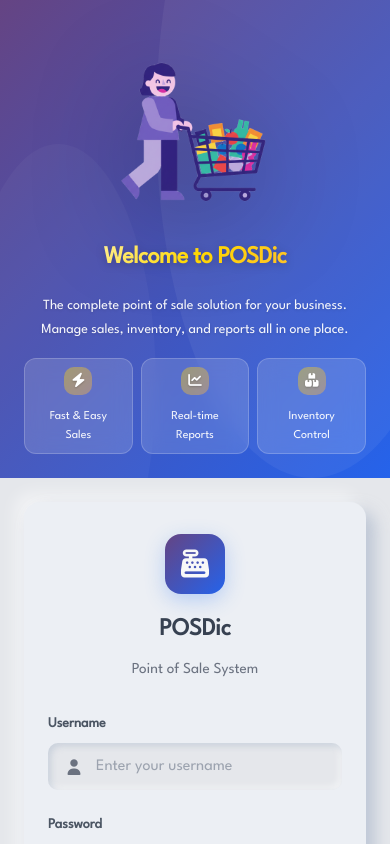
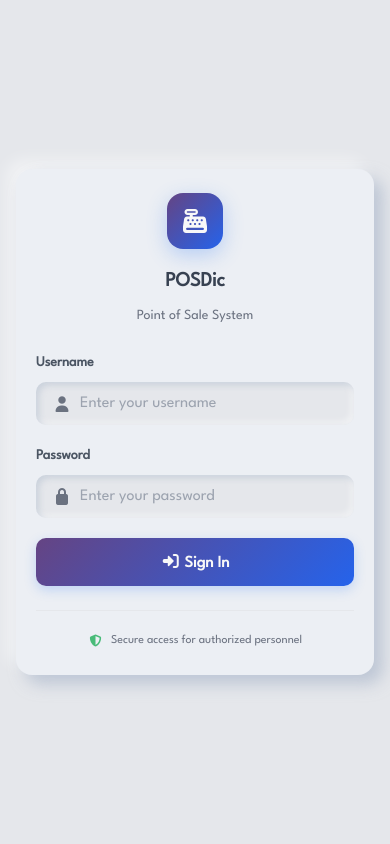
Before and after one commit to lexCoder2/POSDic, an Angular app: page /login in a window 390 px wide. Built offline with nearby package versions, Linux system fonts and the light colour scheme; a web font is replaced by a local one.

Commit message:
fix login

```diff
--- a/src/app/components/login/login.component.html
+++ b/src/app/components/login/login.component.html
@@ -38,8 +38,14 @@
         <p class="logo-subtitle">{{ "LOGIN.SUBTITLE" | translate }}</p>
       </div>
 
-      <form (ngSubmit)="onSubmit()" class="login-form">
-        <div *ngIf="error" class="error-message">
+      <form (ngSubmit)="onSubmit()" class="login-form" [class.has-error]="!!error">
+        <!-- Debug info (remove in production) -->
+        <!-- <div style="padding: 0.5rem; background: #f0f0f0; margin-bottom: 1rem; font-size: 0.75rem;">
+          Loading: {{ loading }}<br>
+          Error: {{ error || 'none' }}
+        </div> -->
+
+        <div *ngIf="error" class="error-message" [@.disabled]="false">
           <i class="fas fa-exclamation-circle"></i>
           {{ error }}
         </div>
@@ -58,6 +64,7 @@
               required
               [disabled]="loading"
               autocomplete="username"
+              (input)="onInputChange()"
             />
           </div>
         </div>
@@ -76,6 +83,7 @@
               required
               [disabled]="loading"
               autocomplete="current-password"
+              (input)="onInputChange()"
             />
           </div>
         </div>
--- a/src/app/components/login/login.component.scss
+++ b/src/app/components/login/login.component.scss
@@ -5,6 +5,12 @@
   align-items: stretch;
   min-height: 100vh;
   background: $bg-primary;
+
+  // Mobile: constrain to 100vh max
+  @media (max-width: 968px) {
+    max-height: 100vh;
+    overflow: hidden;
+  }
 }
 
 // Left Panel - Description & Image
@@ -237,22 +243,34 @@
 
 // Form styles
 .login-form {
+  &.has-error {
+    animation: formShake 0.3s ease;
+  }
+
+  @keyframes formShake {
+    0%, 100% { transform: translateX(0); }
+    25% { transform: translateX(-5px); }
+    75% { transform: translateX(5px); }
+  }
+
   .error-message {
-    background: rgba($danger, 0.1);
-    border: 1px solid rgba($danger, 0.3);
+    background: rgba($danger, 0.15);
+    border: 2px solid rgba($danger, 0.4);
     color: $danger-dark;
     padding: 0.875rem 1rem;
     border-radius: $radius-lg;
     margin-bottom: 1.5rem;
     font-size: $font-size-sm;
-    font-weight: $font-weight-medium;
+    font-weight: $font-weight-semibold;
     display: flex;
     align-items: center;
     gap: 0.5rem;
-    animation: slideDown 0.3s ease;
+    animation: slideDownShake 0.5s ease;
+    box-shadow: 0 4px 12px rgba($danger, 0.15);
 
     i {
-      font-size: 1rem;
+      font-size: 1.1rem;
+      color: $danger;
     }
   }
 
@@ -264,6 +282,32 @@
     to {
       opacity: 1;
       transform: translateY(0);
+    }
+  }
+
+  @keyframes slideDownShake {
+    0% {
+      opacity: 0;
+      transform: translateY(-10px);
+    }
+    50% {
+      opacity: 1;
+      transform: translateY(0);
+    }
+    60% {
+      transform: translateX(-5px);
+    }
+    70% {
+      transform: translateX(5px);
+    }
+    80% {
+      transform: translateX(-3px);
+    }
+    90% {
+      transform: translateX(3px);
+    }
+    100% {
+      transform: translateX(0);
     }
   }
 
@@ -397,134 +441,93 @@
     flex-direction: column;
   }
 
+  // Hide left panel on mobile to fit 100vh
   .left-panel {
-    flex: none;
-    padding: 2rem;
-    min-height: auto;
-
-    .panel-content {
-      .welcome-title {
-        font-size: 2rem;
-      }
-
-      .welcome-description {
-        font-size: $font-size-base;
-        margin-bottom: 1.5rem;
-      }
-
-      .feature-list {
-        gap: 0.75rem;
-
-        .feature-item {
-          padding: 0.75rem 1rem;
-          min-width: 110px;
-
-          i {
-            width: 36px;
-            height: 36px;
-            font-size: 1rem;
-          }
-        }
-      }
-    }
-
-    .panel-image {
-      margin-top: 2rem;
-
-      img {
-        max-height: 250px;
-      }
-    }
+    display: none;
   }
 
   .right-panel {
     padding: 2rem;
+    flex: 1;
+    display: flex;
+    align-items: center;
+    justify-content: center;
+    min-height: 100vh;
+    max-height: 100vh;
+    overflow-y: auto;
   }
 
   .login-card {
     padding: 2rem 1.5rem;
+    margin: auto 0;
   }
 }
 
 @media (max-width: 576px) {
+  // Left panel already hidden on mobile
   .left-panel {
-    padding: 1.5rem;
-
-    .panel-content {
-      .welcome-title {
-        font-size: 1.5rem;
-      }
-
-      .welcome-description {
-        font-size: $font-size-sm;
-        margin-bottom: 1rem;
-      }
-
-      .feature-list {
-        gap: 0.5rem;
-
-        .feature-item {
-          padding: 0.5rem 0.75rem;
-          min-width: auto;
-          flex: 1;
-
-          span {
-            font-size: $font-size-xs;
-          }
-
-          i {
-            width: 28px;
-            height: 28px;
-            font-size: 0.85rem;
-          }
-        }
-      }
-    }
-
-    .panel-image {
-      margin-top: 1.5rem;
-
-      img {
-        max-height: 180px;
-      }
-    }
+    display: none;
   }
 
   .right-panel {
-    padding: 1.5rem;
+    padding: 1rem;
+    min-height: 100vh;
+    max-height: 100vh;
   }
 
   .login-card {
-    padding: 2rem 1.5rem;
+    padding: 1.5rem 1.25rem;
     border-radius: $radius-2xl;
+    max-width: 100%;
   }
 
   .logo-section {
-    margin-bottom: 2rem;
+    margin-bottom: 1.5rem;
 
     .logo-icon {
-      width: 60px;
-      height: 60px;
+      width: 56px;
+      height: 56px;
 
       i {
-        font-size: 1.75rem;
+        font-size: 1.5rem;
       }
     }
 
     .logo-title {
-      font-size: $font-size-3xl;
+      font-size: $font-size-2xl;
+    }
+
+    .logo-subtitle {
+      font-size: $font-size-sm;
     }
   }
 
   .login-form {
+    .error-message {
+      padding: 0.75rem 0.875rem;
+      font-size: $font-size-xs;
+      margin-bottom: 1rem;
+    }
+
     .form-group {
+      margin-bottom: 1.25rem;
+
       .input-wrapper input {
         font-size: 16px; // Prevent iOS zoom
+        padding: 0.875rem 0.875rem 0.875rem 2.75rem;
       }
     }
 
     .btn-submit {
       font-size: 16px;
+      padding: 0.875rem 1.25rem;
+      min-height: 48px;
     }
   }
+
+  .footer-text {
+    margin-top: 1.5rem;
+    padding-top: 1.25rem;
+    font-size: $font-size-xs;
+  }
 }
--- a/src/app/components/login/login.component.ts
+++ b/src/app/components/login/login.component.ts
@@ -1,7 +1,8 @@
-import { Component, OnInit } from "@angular/core";
+import { Component, OnInit, ChangeDetectorRef } from "@angular/core";
 import { CommonModule } from "@angular/common";
 import { FormsModule } from "@angular/forms";
 import { Router } from "@angular/router";
+import { finalize, catchError, of } from "rxjs";
 import { AuthService } from "../../services/auth.service";
 import { TranslatePipe } from "../../pipes/translate.pipe";
 
@@ -18,7 +19,11 @@ export class LoginComponent implements OnInit {
   error = "";
   loading = false;
 
-  constructor(private authService: AuthService, private router: Router) {}
+  constructor(
+    private authService: AuthService,
+    private router: Router,
+    private cdr: ChangeDetectorRef
+  ) {}
 
   ngOnInit(): void {
     if (this.authService.isAuthenticated()) {
@@ -29,23 +34,30 @@ export class LoginComponent implements OnInit {
   onSubmit(): void {
     if (!this.username || !this.password) {
       this.error = "Please enter username and password";
+      this.cdr.detectChanges();
       return;
     }
 
     this.loading = true;
     this.error = "";
+    this.cdr.detectChanges();
 
-    console.log("Attempting login with:", this.username);
+    console.log("=== LOGIN ATTEMPT ===");
+    console.log("Username:", this.username);
+    console.log("Loading state:", this.loading);
 
-    this.authService.login(this.username, this.password).subscribe({
-      next: (response) => {
-        console.log("Login successful:", response);
-        this.router.navigate(["/pos"]);
-      },
-      error: (err) => {
-        console.error("Login error:", err);
+    this.authService
+      .login(this.username, this.password)
+      .pipe(
+        catchError((err) => {
+          console.error("=== CAUGHT ERROR ===");
           console.error("Error status:", err.status);
-        console.error("Error URL:", err.url);
+          console.error("Error statusText:", err.statusText);
+          console.error("Error message:", err.message);
+          console.error("Full error:", err);
+
+          // Force update UI state
+          this.loading = false;
 
           // Handle different error scenarios
           if (err.status === 0) {
@@ -55,12 +67,56 @@ export class LoginComponent implements OnInit {
             this.error = "Invalid username or password. Please try again.";
           } else if (err.status === 404) {
             this.error = "Server not found. Please contact support.";
+          } else if (err.error?.message) {
+            this.error = err.error.message;
+          } else if (err.message) {
+            this.error = err.message;
           } else {
-          this.error = err.error?.message || "Login failed. Please try again.";
+            this.error = "Login failed. Please try again.";
           }
 
+          console.log("=== ERROR SET ===");
+          console.log("Error message:", this.error);
+          console.log("Loading state:", this.loading);
+
+          // Force Angular to detect changes
+          this.cdr.detectChanges();
+
+          // Return empty observable to complete the stream
+          return of(null);
+        }),
+        finalize(() => {
+          console.log("=== FINALIZE ===");
+          console.log("Final loading state before reset:", this.loading);
           this.loading = false;
+          this.cdr.detectChanges();
+          console.log("Final loading state after reset:", this.loading);
+        })
+      )
+      .subscribe({
+        next: (response) => {
+          if (response) {
+            console.log("=== LOGIN SUCCESS ===");
+            console.log("Response:", response);
+            this.router.navigate(["/pos"]);
+          }
+        },
+        error: (err) => {
+          // This should not be reached due to catchError
+          console.error("=== UNEXPECTED ERROR IN SUBSCRIBE ===");
+          console.error(err);
+          this.loading = false;
+          this.error = "An unexpected error occurred. Please try again.";
+          this.cdr.detectChanges();
         },
       });
   }
+
+  // Clear error when user starts typing
+  onInputChange(): void {
+    if (this.error) {
+      this.error = "";
+      this.cdr.detectChanges();
     }
+  }
+}
--- a/src/app/interceptors/auth.interceptor.ts
+++ b/src/app/interceptors/auth.interceptor.ts
@@ -19,7 +19,10 @@ export const authInterceptor: HttpInterceptorFn = (req, next) => {
   // Handle the request and catch any errors
   return next(authReq).pipe(
     catchError((error: HttpErrorResponse) => {
-      if (error.status === 401) {
+      // Don't logout on 401 if this is a login request (let component handle it)
+      const isLoginRequest = req.url.includes('/auth/login');
+
+      if (error.status === 401 && !isLoginRequest) {
         // Unauthorized - logout and redirect to login
         authService.logout();
       }
--- a/src/environments/environment.development.ts
+++ b/src/environments/environment.development.ts
@@ -1,5 +1,5 @@
 export const environment = {
   production: false,
-  apiUrl: "http://192.168.160.1:3001/api",
-  imageUrl: "http://192.168.160.1:3001",
+  apiUrl: "https://localhost:3001/api",
+  imageUrl: "https://localhost:3001/images",
 };
```
Also changed, not shown: .claude/settings.local.json (added), 2 other files (tests, documents, lock files or other folders). Lines whose indentation alone changed are shown as unchanged.
